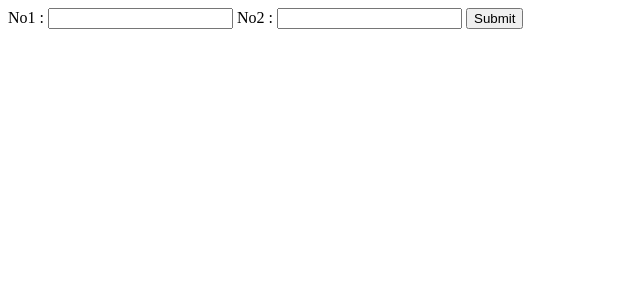
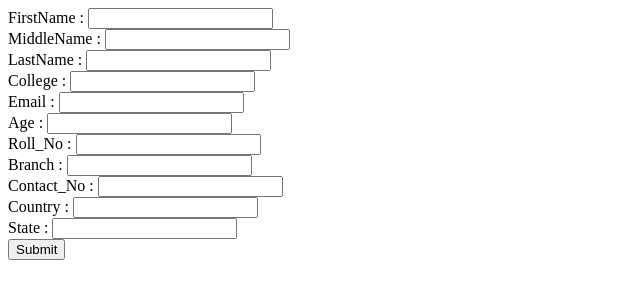
Before and after one commit to Richupatel2109/PYTHON-INTERNSHIP, a Django app: page /form in a window 1280 px wide. Shown: the top 300 px of the page, without its empty margins (0-640 px from the left). Run offline with Django 3.2, Linux system fonts and the light colour scheme.

Commit message:
task1 added changes

```diff
--- a/Day7,8,9/Myapp/views.py
+++ b/Day7,8,9/Myapp/views.py
@@ -18,14 +18,30 @@ def process(request):
     print("Welcome")
     print(request.method)
     print(request.POST)
-    a = int(request.POST[ 'txt1' ])
-    b = int(request.POST[ 'txt2' ])
-    c = a + b
-    print(c)
+    FirstName = request.POST[ 'txt1' ]
+    MiddleName = request.POST[ 'txt2' ]
+    LastName = request.POST[ 'txt3' ]
+    Collage = request.POST[ 'txt4' ]
+    Email = request.POST[ 'txt5' ]
+    Age = request.POST[ 'txt6' ]
+    Roll_No = request.POST[ 'txt7' ]
+    Branch = request.POST[ 'txt8']
+    Contact_No = request.POST[ 'txt9' ]
+    Country = request.POST[ 'txt10' ]
+    State = request.POST[ 'txt11' ]
+
     context={
-        'aa':a,
-        'bb':b,
-        'mysum':c,
+        'FirstName':FirstName,
+        'MiddleName':MiddleName,
+        'LastName':LastName,
+        'Collage':Collage,
+        'Email':Email,
+        'Age':Age,
+        'Roll_No':Roll_No,
+        'Branch':Branch,
+        'Contact_No':Contact_No,
+        'Country':Country,
+        'State':State,
     }
 
     return render(request,'ans.html',context)
--- a/Day7,8,9/templates/myform.html
+++ b/Day7,8,9/templates/myform.html
@@ -1,11 +1,22 @@
 <html>
+
 <body>
     <form method="post" action="{% url 'process' %}">
-    {% csrf_token %}
-    No1 : <input type="number" name='txt1' required />
-    No2 : <input type="number" name='txt2' required />
-    <input type="submit"/>
+        {% csrf_token %}
+        FirstName : <input type='text' name='txt1' required /></br>
+        MiddleName : <input type='text' name='txt2' required /></br>
+        LastName : <input type='text' name='txt3' required /></br>
+        College : <input type='text' name='txt4' rCollege /></br>
+        Email : <input type='text' name='txt5' required /></br>
+        Age : <input type='number' name='txt6' required /></br>
+        Roll_No : <input type='number' name='txt7' required /></br>
+        Branch : <input type='text' name='txt8' required /></br>
+        Contact_No : <input type='number' name='txt9' required /></br>
+        Country : <input type='text' name='txt10' required /></br>
+        State : <input type='text' name='txt11' required /></br>
+        <input type="submit" />
     </form>
 
 </body>
+
 </html>
```
Also changed, not shown: Day7,8,9/templates/ans.html (+39 -8 lines).
